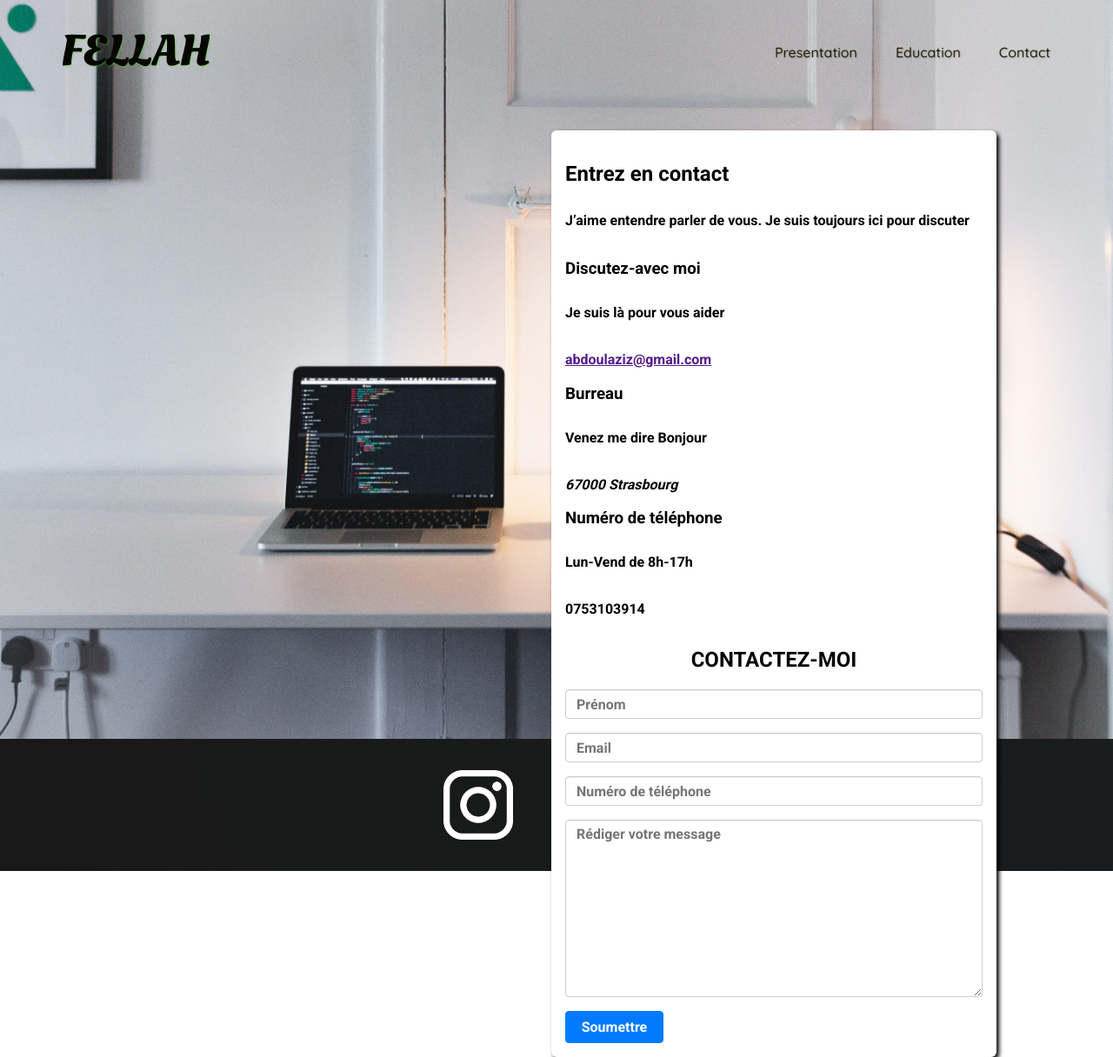
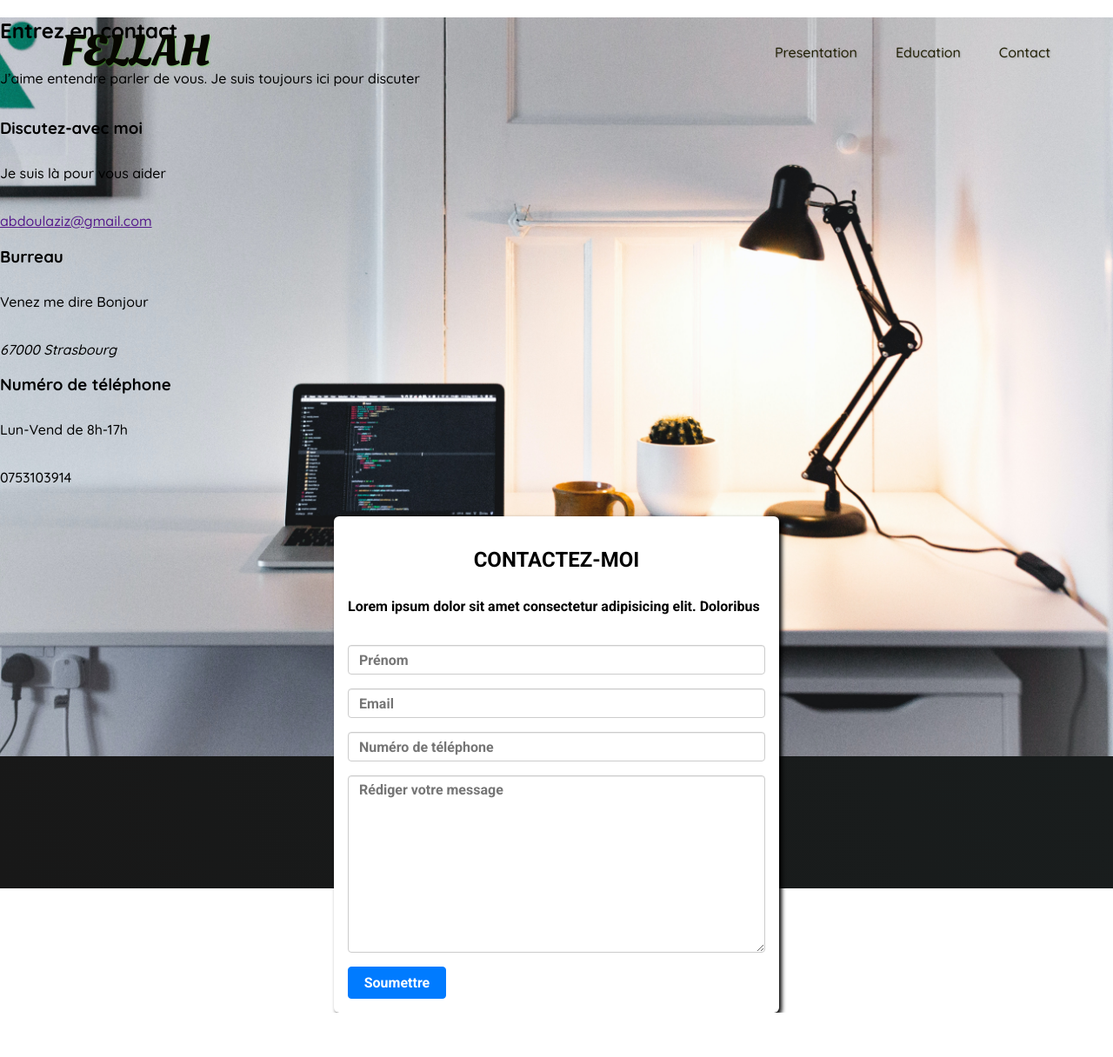
Before and after one commit to FellahAbdel/web-portfolio, a PHP site: page /contact.html in a window 1280 px wide. Shown: the whole page at 87% size. After the commit the page ends 1165 px from the top, so only its background shows below. Run offline with PHP 8.4, Linux system fonts and the light colour scheme.

Commit message:
Change all the semantic in contact.html

```diff
--- a/assets/css/contact.css
+++ b/assets/css/contact.css
@@ -26,7 +26,7 @@ p {
   margin: 30px 0 35px 0;
 }
 
-form {
+section:last-child {
   width: 30rem;
   background-color: rgb(255, 255, 255);
   backdrop-filter: blur(5px);
@@ -37,11 +37,11 @@ form {
   box-shadow: 3px 3px 5px black;
 }
 
-form {
+/* form {
   position: relative;
   top: 150px;
   left: 250px;
-}
+} */
 
 input,
 textarea {
--- a/contact.html
+++ b/contact.html
@@ -32,7 +32,6 @@
     </header>
     <main>
       <!-- <h1>Contactez-moi</h1> -->
-      <form action="">
       <section>
         <h2>Entrez en contact</h2>
         <p>
@@ -58,10 +57,14 @@
       </section>
       <section>
         <h1>CONTACTEZ-MOI</h1>
+        <p>
+          Lorem ipsum dolor sit amet consectetur adipisicing elit. Doloribus
+        </p>
         <!-- <p>
           Merci de l'intérêt que vous portez a mon profile. Veuillez utiliser ce
           formulaire pour nous contacter. Réponse rapide assurée !
         </p> -->
+        <form action="">
           <input
             type="text"
             name="user-name"
@@ -90,8 +93,8 @@
             placeholder="Rédiger votre message"
           ></textarea>
           <button>Soumettre</button>
+        </form>
       </section>
-      </form>
     </main>
     <footer>
       <ul>
```
Lines whose indentation alone changed are shown as unchanged.
